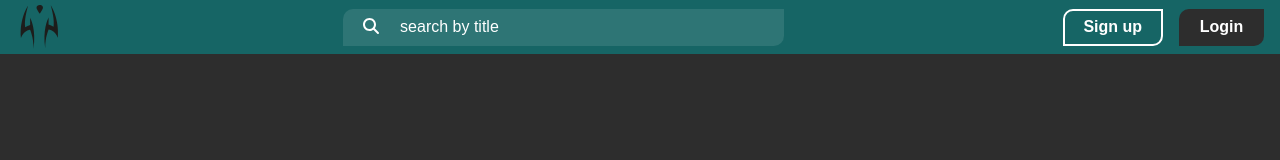
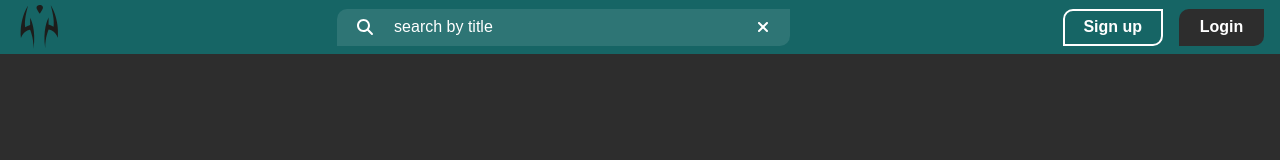
Before and after one commit to iHarryD/anime-flix, a React (Create React App) app: page /login in a window 1280 px wide. Shown: the top 160 px of the page. Built offline with nearby package versions, Linux system fonts and the light colour scheme.

Commit message:
feat: change search results to display as list

```diff
--- a/src/components/searchBars/SearchBars.tsx
+++ b/src/components/searchBars/SearchBars.tsx
@@ -1,12 +1,35 @@
 import { FontAwesomeIcon } from "@fortawesome/react-fontawesome";
-import { faSearch } from "@fortawesome/free-solid-svg-icons";
-import { SearchBarContainer, StyledNavbarSearchBar } from "../../styled";
-import { useSearch } from "../../contexts/SearchContext";
-import { ChangeEvent } from "react";
+import { faClose, faSearch } from "@fortawesome/free-solid-svg-icons";
+import {
+  IconOnlyButton,
+  SearchBarContainer,
+  SearchBarItemsContainer,
+  SearchItem,
+  SearchItemsContainer,
+  StyledNavbarSearchBar,
+} from "../../styled";
+import { ChangeEvent, useEffect, useState } from "react";
+import { fetchAllVideos } from "../../services";
+import { videoCardInterface } from "../../interfaces";
+import { useNavigate } from "react-router-dom";
 
 export function NavbarSearchBar() {
-  const { searchQuery, setSearchQuery } = useSearch();
+  const navigate = useNavigate();
+  const [searchQuery, setSearchQuery] = useState<string>("");
+  const [searchResults, setSearchResults] = useState<videoCardInterface[]>([]);
+
+  useEffect(() => {
+    if (searchQuery.length > 0) {
+      fetchAllVideos(searchQuery, 1, undefined, (result) => {
+        setSearchResults(result.data.videos);
+      });
+    } else {
+      setSearchResults([]);
+    }
+  }, [searchQuery]);
+
   return (
+    <SearchBarItemsContainer>
       <SearchBarContainer>
         <label htmlFor="navbar_search-bar">
           <FontAwesomeIcon icon={faSearch} />
@@ -19,6 +42,30 @@ export function NavbarSearchBar() {
             setSearchQuery(e.target.value)
           }
         />
+        <IconOnlyButton
+          onClick={() => {
+            setSearchQuery("");
+          }}
+        >
+          <FontAwesomeIcon icon={faClose} />
+        </IconOnlyButton>
       </SearchBarContainer>
+      {searchResults.length > 0 && (
+        <SearchItemsContainer>
+          {searchResults.map((video) => (
+            <SearchItem>
+              <button
+                onClick={() => {
+                  navigate(`/watch/${video._id}`);
+                  setSearchResults([]);
+                }}
+              >
+                {video.title}
+              </button>
+            </SearchItem>
+          ))}
+        </SearchItemsContainer>
+      )}
+    </SearchBarItemsContainer>
   );
 }
--- a/src/contexts/SearchContext.tsx
+++ /dev/null
@@ -1,17 +0,0 @@
-import { createContext, ReactNode, useContext, useState } from "react";
-import { SearchContext as ISearchContext } from "../interfaces";
-
-const SearchContext = createContext<ISearchContext>({} as ISearchContext);
-
-export function SearchProvider({ children }: { children: ReactNode }) {
-  const [searchQuery, setSearchQuery] = useState<string>("");
-  return (
-    <SearchContext.Provider value={{ searchQuery, setSearchQuery }}>
-      {children}
-    </SearchContext.Provider>
-  );
-}
-
-export function useSearch() {
-  return useContext(SearchContext);
-}
--- a/src/index.tsx
+++ b/src/index.tsx
@@ -5,7 +5,6 @@ import reportWebVitals from "./reportWebVitals";
 import { BrowserRouter } from "react-router-dom";
 import { GlobalStyles } from "./styled";
 import { AuthProvider, VideosProvider, UserDataProvider } from "./contexts";
-import { SearchProvider } from "./contexts/SearchContext";
 
 const root = ReactDOM.createRoot(
   document.getElementById("root") as HTMLElement
@@ -16,10 +15,8 @@ root.render(
       <AuthProvider>
         <VideosProvider>
           <UserDataProvider>
-            <SearchProvider>
-              <GlobalStyles />
-              <App />
-            </SearchProvider>
+            <GlobalStyles />
+            <App />
           </UserDataProvider>
         </VideosProvider>
       </AuthProvider>
--- a/src/pages/explorePage/ExplorePage.tsx
+++ b/src/pages/explorePage/ExplorePage.tsx
@@ -20,12 +20,10 @@ import {
   faChevronLeft,
   faChevronRight,
 } from "@fortawesome/free-solid-svg-icons";
-import { useSearch } from "../../contexts/SearchContext";
 
 export default function ExplorePage() {
   const { allVideos, setAllVideos } = useVideos();
   const [isLoading, setIsLoading] = useState<boolean>(false);
-  const { searchQuery } = useSearch();
   const [paginationPages, setPaginationPages] = useState<{
     previousPage: number | null;
     nextPage: number | null;
@@ -34,7 +32,7 @@ export default function ExplorePage() {
 
   useEffect(() => {
     fetchAllVideos(
-      searchQuery,
+      undefined,
       paginationPages.currentPage,
       setIsLoading,
       (result) => {
@@ -49,7 +47,7 @@ export default function ExplorePage() {
       },
       (err) => toast.error(getErrorMessage(err), toastEmitterConfig)
     );
-  }, [paginationPages.currentPage, searchQuery]);
+  }, [paginationPages.currentPage]);
 
   return (
     <>
--- a/src/services/videoServices.ts
+++ b/src/services/videoServices.ts
@@ -25,7 +25,9 @@ export async function fetchAllVideos(
       resultCount: number;
       videos: videoCardInterface[];
     }> = await baseAxiosInstance().get(
-      `/video/fetch-all/?page=${page}&query=${searchQuery}`
+      `/video/fetch-all/?${page ? `page=${page}` : ""}${
+        searchQuery ? `&query=${searchQuery}` : ""
+      }`
     );
     if (result.status === 200 && successCallback) successCallback(result);
   } catch (err: unknown) {
--- a/src/styled/SearchBars.styled.js
+++ b/src/styled/SearchBars.styled.js
@@ -1,9 +1,15 @@
 import styled from "styled-components";
 import { StyledInput } from "./Input.styled";
 
+export const SearchBarItemsContainer = styled.div`
+  position: relative;
+`;
+
 export const SearchBarContainer = styled.div`
+  align-items: center;
   background: var(--INPUT-BACKGROUND-CLR);
   border-radius: var(--BORDER-RADIUS);
+  display: flex;
   padding: 0 var(--INPUT-PADDING-X);
   position: relative;
 `;
@@ -16,3 +22,23 @@ export const StyledNavbarSearchBar = styled(StyledInput)`
     color: inherit;
   }
 `;
+
+export const SearchItemsContainer = styled.ul`
+  margin: 0.5rem 0;
+  max-height: 30rem;
+  overflow: auto;
+  position: absolute;
+  left: 0;
+  right: 0;
+  z-index: 2;
+`;
+
+export const SearchItem = styled.li`
+  background: var(--SECONDARY-ACCENT-CLR);
+  padding: 10px var(--INPUT-PADDING-X);
+  width: 100%;
+
+  button {
+    cursor: pointer;
+  }
+`;
```
Lines whose indentation alone changed are shown as unchanged.
